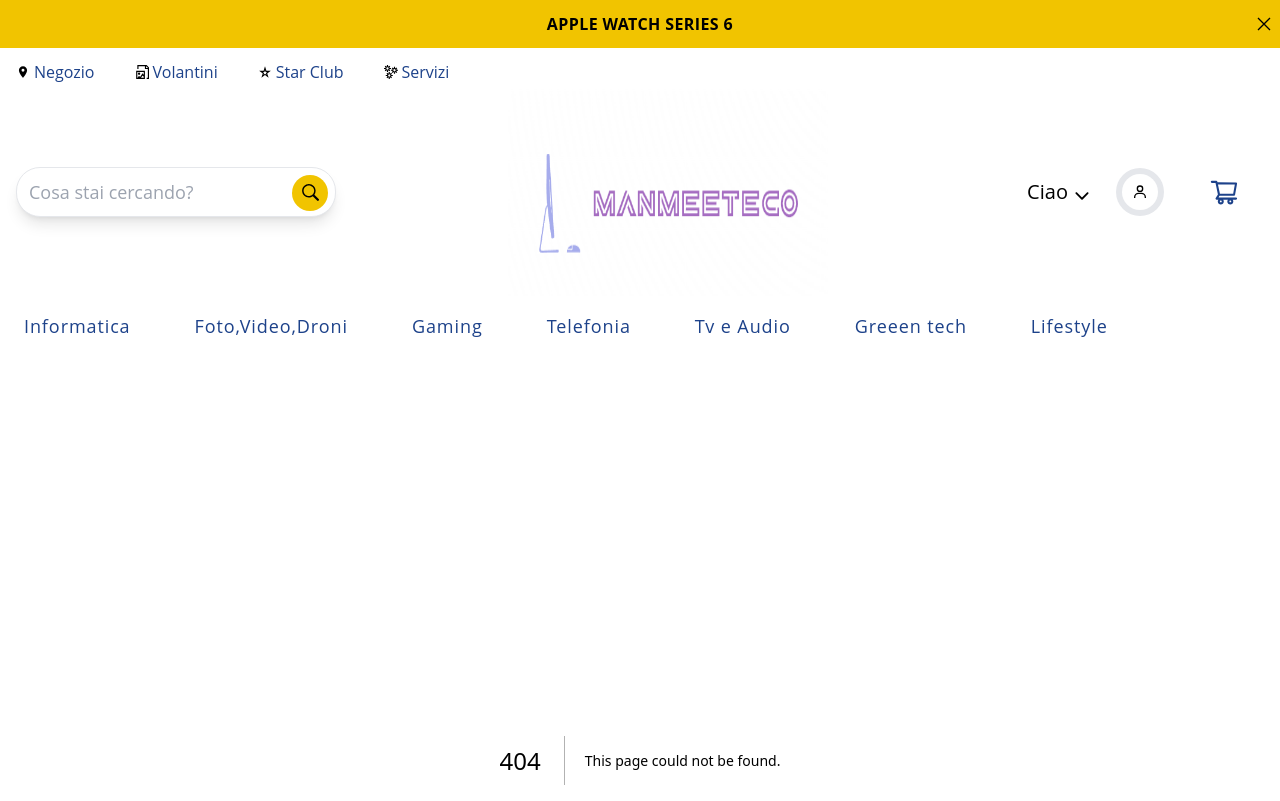
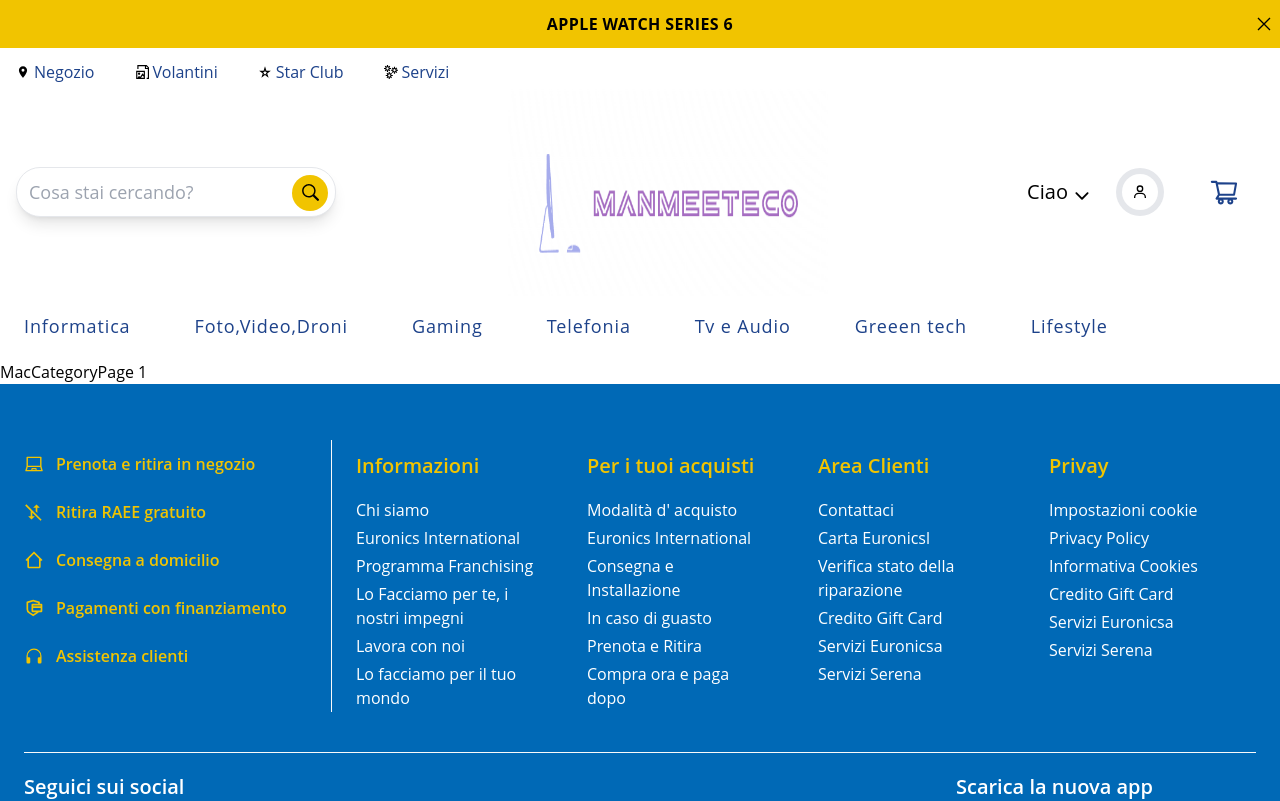
Before and after one commit to ManmeetMoudgill/Manmeet-eccomerce-frontend, a Next.js app: page /informatica/mac/1 in a window 1280 px wide. Before the commit this address had no page. Shown: the top 801 px of the page. Built offline with nearby package versions, Linux system fonts and the light colour scheme.

Commit message:
files added

```diff
--- /dev/null
+++ b/pages/informatica/index.tsx
@@ -0,0 +1,7 @@
+import React from "react";
+
+const InformaticaPage = () => {
+  return <div>InformaticaPage</div>;
+};
+
+export default InformaticaPage;
--- /dev/null
+++ b/pages/informatica/mac/[slug].tsx
@@ -0,0 +1,10 @@
+import { useRouter } from "next/router";
+import React from "react";
+
+const MacCategoryPage = () => {
+  const router = useRouter();
+  const slug = router.query.slug;
+  return <div>MacCategoryPage {slug} </div>;
+};
+
+export default MacCategoryPage;
--- /dev/null
+++ b/pages/informatica/mac/index.tsx
@@ -0,0 +1,7 @@
+import React from "react";
+
+const MacPage = () => {
+  return <div>MacPage</div>;
+};
+
+export default MacPage;
```
